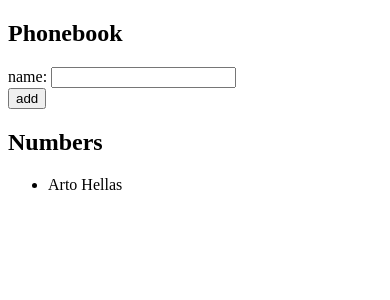
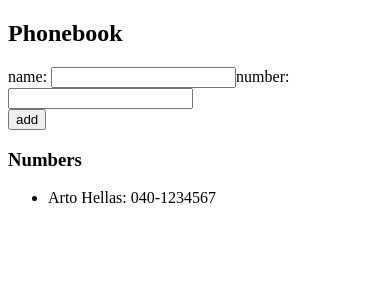
Before and after one commit to Gustavo-Alcantara/Full-Stack-Open, a React (Create React App) app in the folder Part 2/thephonebook/: page / in a window 390 px wide. Shown: the top 300 px of the page. Built offline with nearby package versions, Linux system fonts and the light colour scheme.

Commit message:
The Phonebook Step5

```diff
--- a/Part 2/thephonebook/src/App.js
+++ b/Part 2/thephonebook/src/App.js
@@ -2,22 +2,32 @@ import { useState } from 'react'
 
 const App = () => {
   const [persons, setPersons] = useState([
-    { name: 'Arto Hellas' }
+    {
+      name: 'Arto Hellas',
+      number: '040-1234567'
+    }
   ])
   const [newName, setNewName] = useState('')
+  const [newNumber, setNewNumber] = useState('')
 
-  const handleNameChange = (event) => {
-    console.log(event.target.value)
-    setNewName(event.target.value)
-  }
+  const handleNameChange = (event) => { setNewName(event.target.value) }
+  const handleNumberChange = (event) =>{ setNewNumber(event.target.value) }
+
   const handleSubmit = (event) =>{
     event.preventDefault()
-    var newperson = { name: newName }
-    console.log(persons)
+
+    var newperson = {
+      name: newName,
+      number: newNumber
+    }
+
     console.log(newperson)
 
     if(persons.find(person => person.name === newperson.name)){
       alert(`${newName} already exists`)
+    }
+    else if(persons.find(person => person.number === newperson.number)){
+      alert(`${newNumber} already exists`)
     }
     else{
       setPersons(persons.concat(newperson))
@@ -26,15 +36,8 @@ const App = () => {
   return (
     <div>
       <h2>Phonebook</h2>
-      <form onSubmit={handleSubmit}>
-        <div>
-          name: <input onChange={handleNameChange}/>
-        </div>
-        <div>
-          <button type="submit">add</button>
-        </div>
-      </form>
-      <h2>Numbers</h2>
+      <PersonForm handleSubmit={handleSubmit} handleNameChange={handleNameChange} handleNumberChange={handleNumberChange}/>
+      <h3>Numbers</h3>
       <Persons persons={persons}/>
     </div>
   )
@@ -42,8 +45,23 @@ const App = () => {
 const Persons = ({persons})=>{
   return(
     <ul>
-      {persons.map(person => <li key={person.name}>{person.name}</li>)}
+      {persons.map(person => <li key={person.name}>{person.name}: {person.number}</li>)}
     </ul>
   )
 }
+
+const PersonForm = (props) =>{
+  return(
+    <form onSubmit={props.handleSubmit}>
+      <div>
+        name: <input onChange={props.handleNameChange}/>
+        number: <input onChange={props.handleNumberChange}/>
+      </div>
+      <div>
+        <button type="submit">add</button>
+      </div>
+    </form>
+  )
+}
+
 export default App
```
